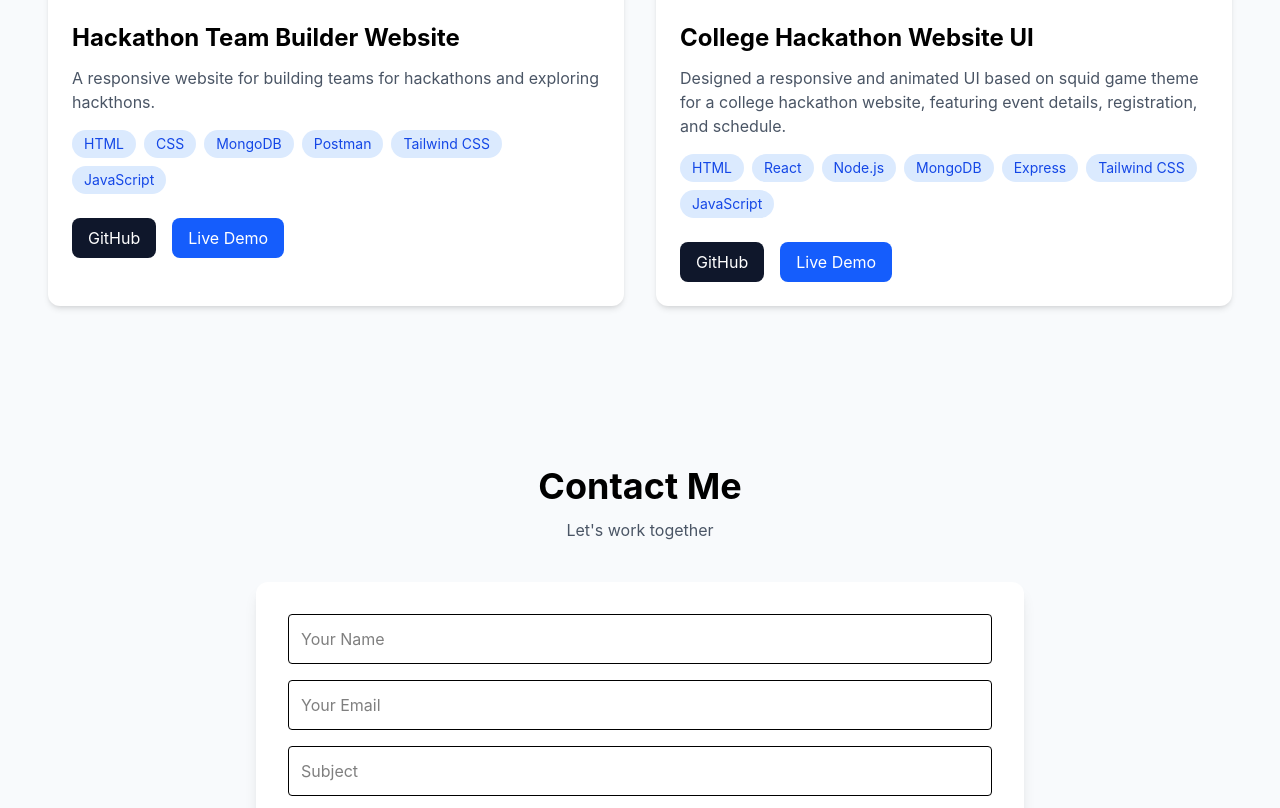
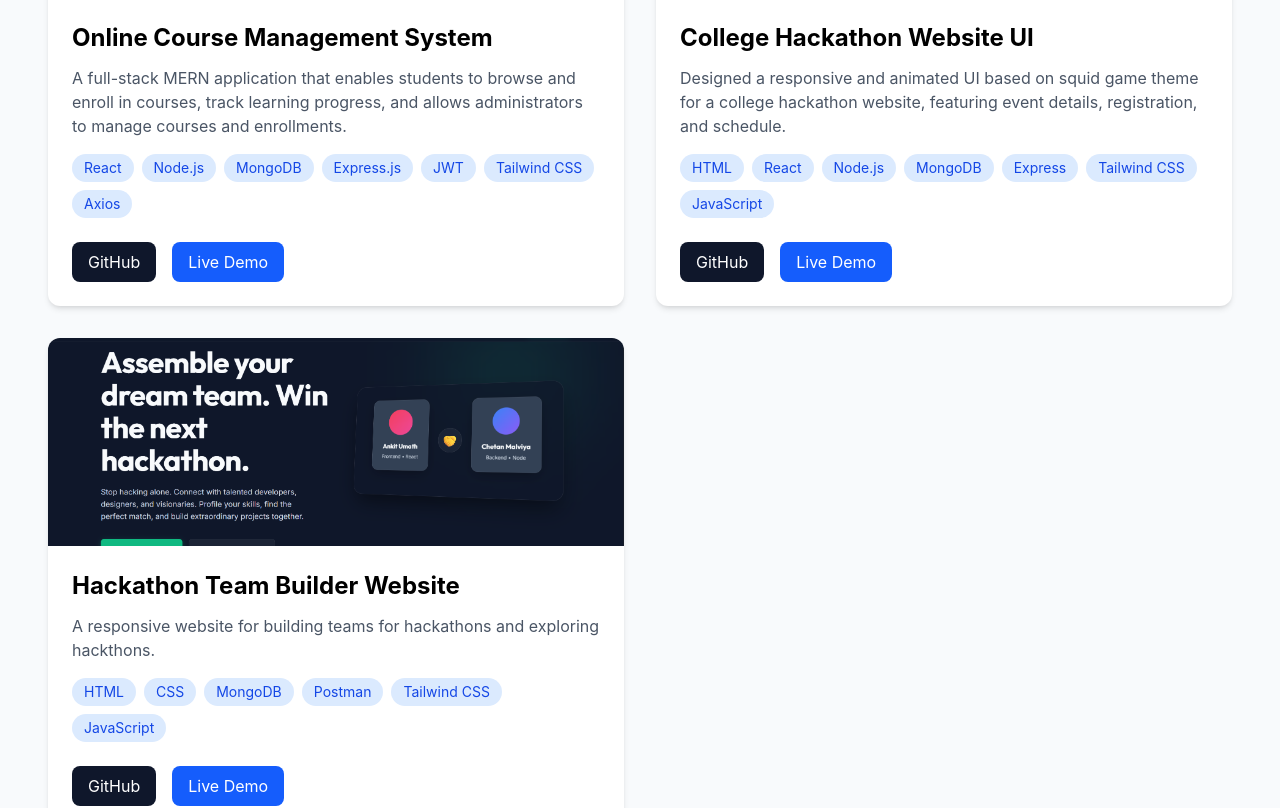
Before and after one commit to ankitumath/Portfolio-Website, a React (Vite) app in the folder frontend/: page / in a window 1280 px wide. Shown: the part 2426-3234 px from the top of the page. Built offline with nearby package versions, Linux system fonts and the light colour scheme.

Commit message:
Added Online Course Management System project

```diff
--- a/frontend/index.html
+++ b/frontend/index.html
@@ -9,7 +9,7 @@
     <meta name="viewport" content="width=device-width, initial-scale=1.0" />
     <meta property="og:title" content="Ankit Umath Portfolio"/>
     <meta property="og:description" content="MERN Stack Developer Portfolio showcasing projects, skills and experience."/>
-    <meta property="og:type"content="website"/>
+    <meta property="og:type" content="website"/>
     <meta name="description" content="Ankit Umath - MERN Stack Developer Portfolio. Explore my projects, skills, education, and web development journey."/>
     <meta name="keywords" content="Ankit Umath, MERN Stack Developer, React Developer, Node.js, MongoDB, Portfolio, Web Developer"/>
     <title>Ankit Umath | MERN Stack Developer Portfolio</title>
--- a/frontend/src/data/tempProjects.js
+++ b/frontend/src/data/tempProjects.js
@@ -1,26 +1,30 @@
 import teamBuilderImg from "../assets/teamBuilder.png";
 import squidHackImg from "../assets/squidHack.png";
+import OnCourseIMG from "../assets/OnCourseIMG.png";
+
 
 const projects = [
-  {
+
+   {
     id: 1,
-    title: "Hackathon Team Builder Website",
+    title: "Online Course Management System",
     description:
-      "A responsive website for building teams for hackathons and exploring hackthons.",
-    image:
-      teamBuilderImg,
+      "A full-stack MERN application that enables students to browse and enroll in courses, track learning progress, and allows administrators to manage courses and enrollments.",
+      image:
+      OnCourseIMG,
     technologies: [
-      "HTML",
-      "CSS",
+      "React",
+      "Node.js",
       "MongoDB",
-      "Postman",
+      "Express.js",
+      "JWT",
       "Tailwind CSS",
-      "JavaScript",
+      "Axios",
     ],
     github:
-      "https://github.com/ankitumath/Mongodb-Project",
+      "https://github.com/ankitumath/Online-Course-Management-System",
     demo:
-      "https://your-portfolio.vercel.app",
+      "https://online-course-management-system-one.vercel.app",
   },
 
   {
@@ -45,6 +49,28 @@ const projects = [
     demo:
       "https://taskmanager.vercel.app",
   },
+
+  {
+    id: 3,
+    title: "Hackathon Team Builder Website",
+    description:
+      "A responsive website for building teams for hackathons and exploring hackthons.",
+    image:
+      teamBuilderImg,
+    technologies: [
+      "HTML",
+      "CSS",
+      "MongoDB",
+      "Postman",
+      "Tailwind CSS",
+      "JavaScript",
+    ],
+    github:
+      "https://github.com/ankitumath/Mongodb-Project",
+    demo:
+      "https://your-portfolio.vercel.app",
+  },
+
 ];
 
 export default projects;
```
Also changed, not shown: frontend/src/assets/OnCourseIMG.png (added).
